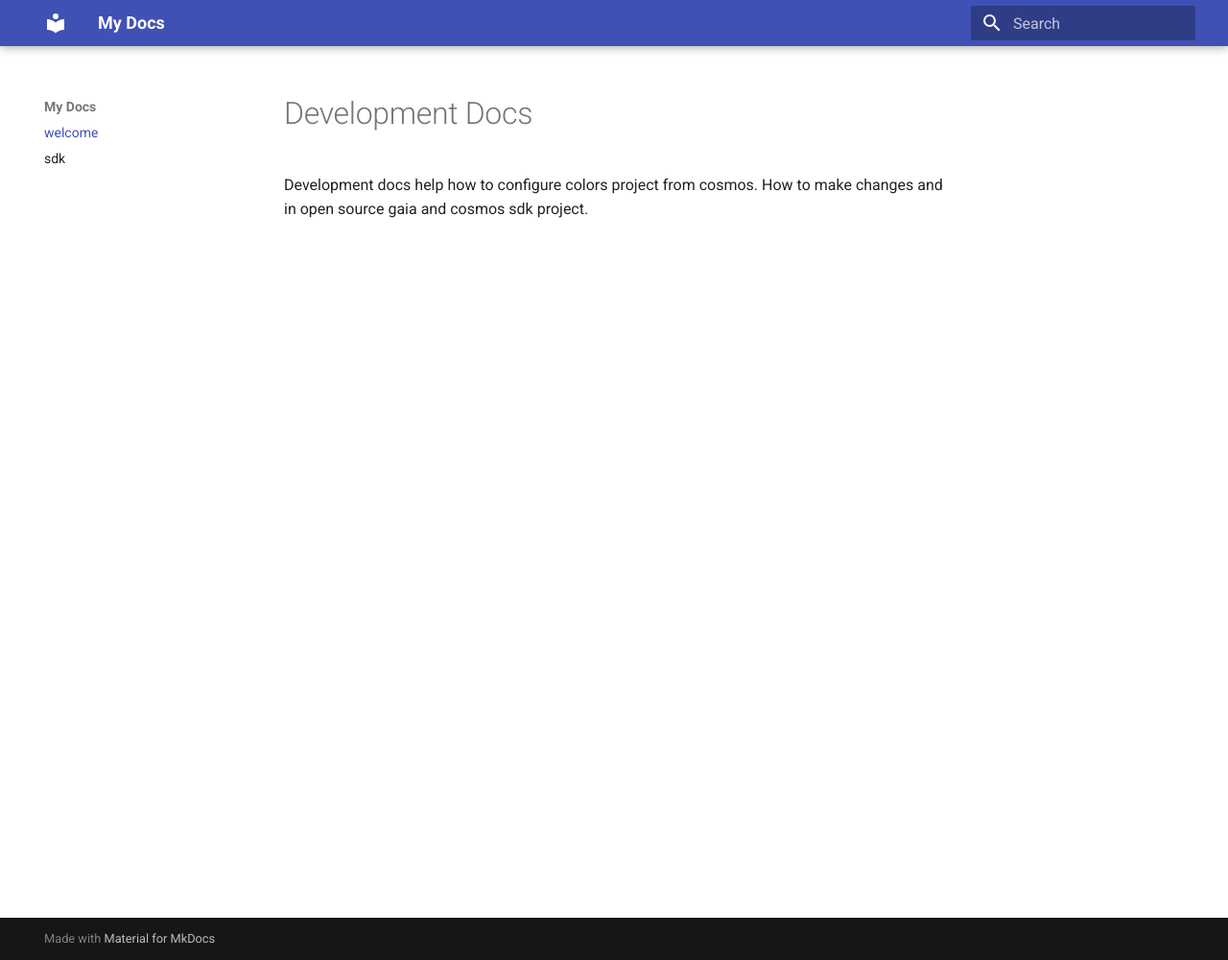
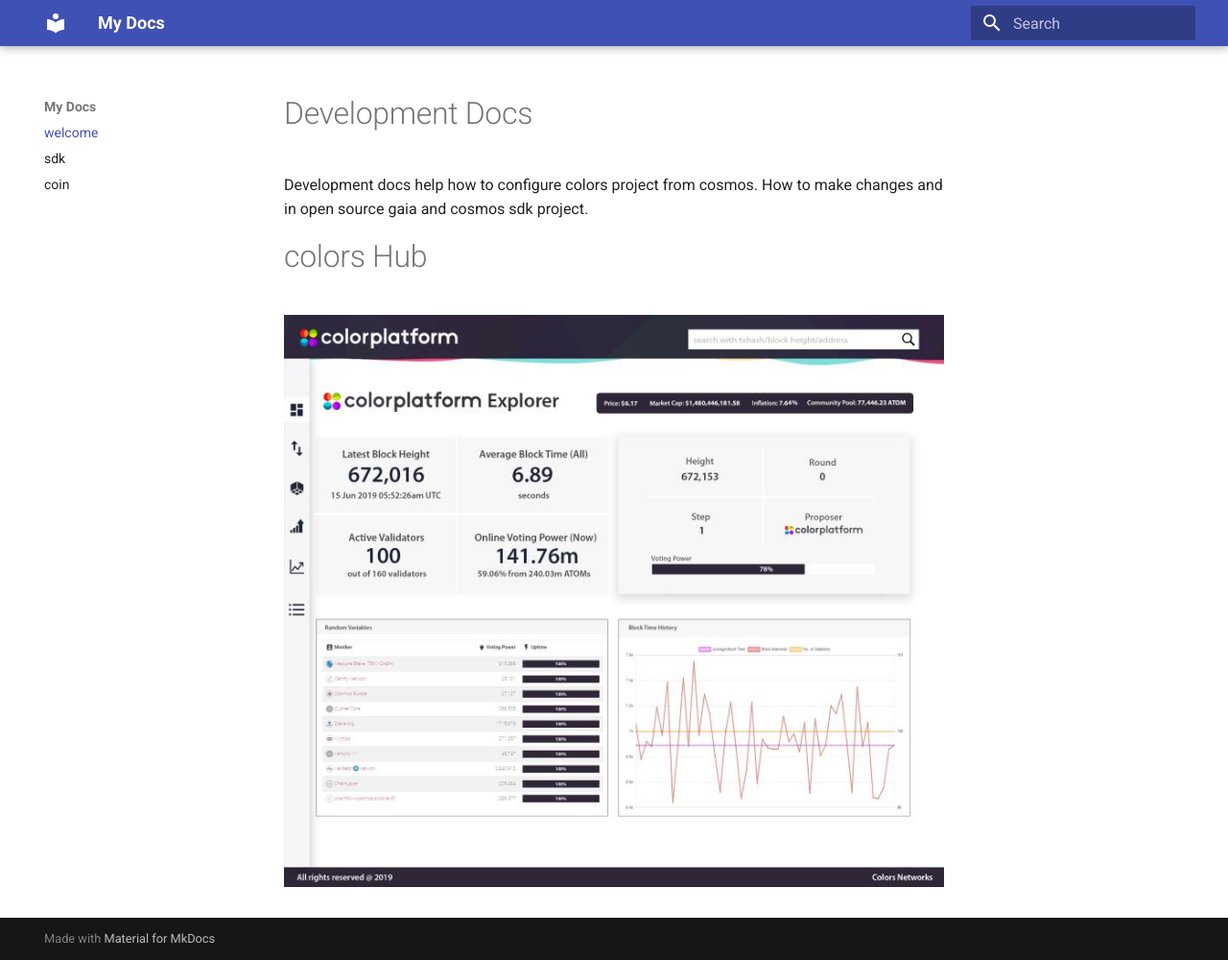
Before and after one commit to GenesisLabs-com/developmentDocs, an MkDocs documentation site: the page built from docs/index.md, in a window 1280 px wide and 1000 px high. Shown: the whole window at 96% size. Built offline with MkDocs 1.6.1 and Material for MkDocs 9.7.7, drawn with Linux system fonts in a browser that asks for light colours.

Commit message:
adding image to docs

```diff
--- a/docs/index.md
+++ b/docs/index.md
@@ -1,3 +1,6 @@
 # Development Docs
 
 Development docs help how to configure colors project from cosmos. How to make changes and in open source gaia and  cosmos sdk project.
+
+# colors Hub
+![banner](./colorexplorersecond.jpg)
--- a/mkdocs.yml
+++ b/mkdocs.yml
@@ -2,4 +2,5 @@
 nav:
   - welcome: index.md
   - sdk: sdkconfigration.md
+  - coin: coin&address.md
 theme: material
```
Also changed, not shown: docs/colorexplorersecond.jpg (added).
